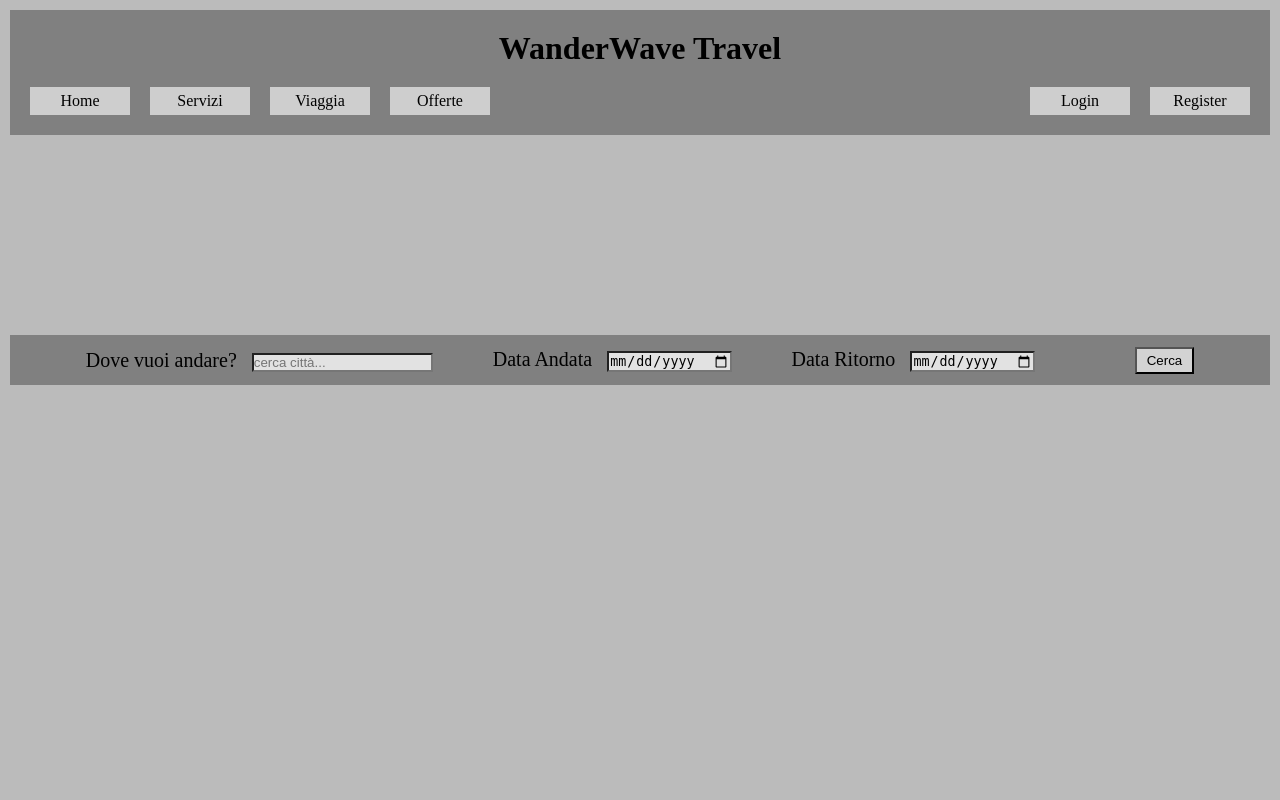
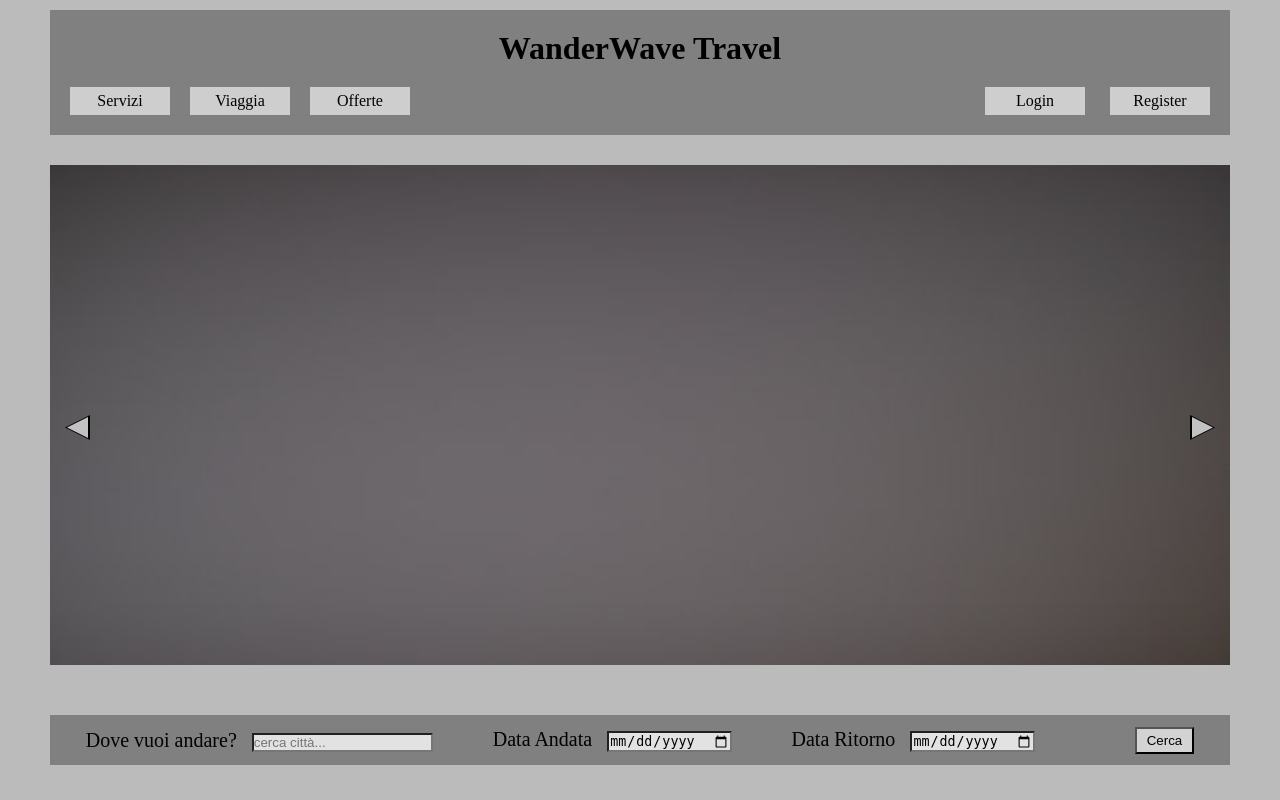
Before and after one commit to Jiu95-nq/wanderwave_travel, a PHP site: page /home.php in a window 1280 px wide. Run offline with PHP 8.4, Linux system fonts and the light colour scheme.

Commit message:
Feat [html]: Add home page slideshow Feat [html]: Add home page multiple drop box

```diff
--- a/public/interfaces/home/css_home/navbar.css
+++ b/public/interfaces/home/css_home/navbar.css
@@ -36,53 +36,59 @@
 #links_box_1{
     display: flex;
     margin-right: auto;
-    gap: 20px
+    gap: 20px;
+    cursor: default;
 }
 
 #links_box_2{
     display: flex;
     margin-left: auto;
     gap: 20px;
+    cursor: pointer;
 }
 
 
 
-#links_box a{
+.navbar_links{
     display: block;
     padding: 5px;
     text-decoration: none;
     color: black;
-}
-
-#links_box a:hover{
-    color: rgb(175, 16, 16);
-}
-
-.links_div{
     background-color: rgb(206, 206, 206);
     width: 100px;
     text-align: center;
 }
 
-.links_div:hover {
+.navbar_links:hover{
+    color: rgb(175, 16, 16);
     background-color: rgb(170, 170, 170);
 }
+
 
 
 /*===================================
     DROPDOWN
 ===================================*/
 
+#travel_drop_box a:hover,
+#offers_drop_box a:hover{
+    color: rgb(175, 16, 16);
+    background-color: rgb(170, 170, 170);
+}
+
 #travel_drop_box{
+    position: absolute;
+    z-index: 999;
     display: none;
     align-items: center;
     flex-direction: column;
+
     width: 250px;
     gap: 20px;
     background-color: gray;
     padding: 20px 40px;
     margin-top: 10px;
-    position: absolute;
+
 }
 
 #travel_drop_box a{
--- a/public/interfaces/home/css_home/operations.css
+++ b/public/interfaces/home/css_home/operation.css
@@ -6,11 +6,10 @@
 
     height: 50px;
     background-color: gray;
-    margin-top: 200px;
+    margin-top: 50px;
     gap: 60px;
     font-size: 20px;
 }
-
 
 #operations div input{
     margin-left: 10px;
--- /dev/null
+++ b/public/interfaces/home/css_home/slideshow.css
@@ -0,0 +1,61 @@
+
+/*===========================
+    SLIDESHOW BOX
+===========================*/
+
+#slideshow_box{
+    position: relative;
+    z-index: 1;
+    margin-top: 30px;
+    height: 500px;
+}
+
+.slideshow_images{
+    height: 100%;
+    width: 100%;
+}
+
+
+
+/*===========================
+    BUTTONS
+===========================*/
+
+#slideshow_next, #slideshow_next div{
+    clip-path: polygon(0% 0%, 100% 50%, 0% 100%);
+}
+
+#slideshow_prev, #slideshow_prev div{
+    clip-path: polygon(0% 50%, 100% 0%, 100% 100%);
+}
+
+#slideshow_next div:hover, #slideshow_prev div:hover{
+    background-color: rgb(156, 156, 156);
+}
+
+#slideshow_next, #slideshow_prev{
+    display: flex;
+    justify-content: center;
+    align-items: center;
+    position: absolute;
+    right: 15px;
+    top: 50%;
+    height: 25px;
+    width: 25px;
+    background-color: rgb(0, 0, 0);
+    cursor: pointer;
+}
+
+#slideshow_next div, #slideshow_prev div{
+    background-color: rgb(194, 194, 194);
+    height: 21px;
+    width: 21px;
+}
+
+#slideshow_next{
+    right: 15px;
+}
+
+#slideshow_prev{
+    left: 15px;
+}
--- a/public/interfaces/home/home.php
+++ b/public/interfaces/home/home.php
@@ -4,10 +4,14 @@
     <title> Viva la Cina</title>
     <link rel="stylesheet" href="style_home.css">
     <link rel="stylesheet" href="css_home/navbar.css">
-    <link rel="stylesheet" href="css_home/operations.css">
+    <link rel="stylesheet" href="css_home/operation.css">
+    <link rel="stylesheet" href="css_home/slideshow.css">
+
     <link rel="stylesheet" href="../../core/utility/style_utils.css">
 
     <script src="js_home/navbar.js" defer></script>
+    <script src="js_home/slideshow.js" defer></script>
+
 </head>
 <body>
 
@@ -19,24 +23,46 @@
         <div id="links_box">
 
             <div id="links_box_1">
-                <div class="links_div general_borders"><a href="#">Home</a></div>
-                <div class="links_div general_borders"><a href="../services/services.php">Servizi</a></div>
-                <div class="links_div general_borders"><a id="navbar_traver" href="../travel/travel.php">Viaggia</a></div>
-                <div class="links_div general_borders"><a href="../offers/offers.php">Offerte</a></div>
+                <div id="navbar_services" class="navbar_links general_borders">Servizi</div>
+                <div id="navbar_traver" class="navbar_links general_borders">Viaggia</div>
+                <div id="navbar_offers" class="navbar_links general_borders">Offerte</div>
             </div>
 
             <div id="links_box_2">
-                <div class="links_div general_borders"><a href="../login/login.php">Login</a></div>
-                <div class="links_div general_borders"><a href="../Register/Register.php">Register</a></div>
+                <a class="navbar_links general_borders" href="../login/login.php">Login</a></div>
+                <a class="navbar_links general_borders" href="../Register/Register.php">Register</a></div>
             </div>
+
         </div>
     </div>
 
-    <div id="travel_drop_box" class="general_borders">
-        <a href="#" class="general_borders">Continente</a>
-        <a href="#" class="general_borders">Nazione</a>
-        <a href="#" class="general_borders">Regione</a>
+
+
+    <div id="travel_drop_box" class="drop_box general_borders">
+        <a href="#" class="drop_box_links general_borders">Per Continente</a>
+        <a href="#" class="drop_box_links general_borders">Per Nazione</a>
+        <a href="#" class="drop_box_links general_borders">Per Regione</a>
     </div>
+
+    <div id="offers_drop_box" class="drop_box general_borders">
+        <a href="#" class="drop_box_links general_borders">Viaggia in gruppo</a>
+        <a href="#" class="drop_box_links general_borders">Offerte speciali</a>
+    </div>
+
+
+
+
+
+    <div id="slideshow_box" class="general_borders">
+        <img class="slideshow_images" src="home_images/gray1.jpg" alt="gray1">
+        <img class="slideshow_images" src="home_images/gray2.jpg" alt="gray2">
+        <img class="slideshow_images" src="home_images/gray3.jpg" alt="gray3">
+        <div id="slideshow_next"><div onclick="show_next_slide()"></div></div>
+        <div id="slideshow_prev"><div onclick="show_prev_slide()"></div></div>
+    </div>
+
+
+
 
 
     <form id="operations" class="general_borders" method="POST">
--- a/public/interfaces/home/js_home/navbar.js
+++ b/public/interfaces/home/js_home/navbar.js
@@ -1,33 +1,99 @@
 
 const navbar_traver = document.getElementById("navbar_traver");
+const navbar_offers = document.getElementById("navbar_offers");
+
 const travel_drop_box = document.getElementById("travel_drop_box");
+const offers_drop_box = document.getElementById("offers_drop_box");
 
-let timer;
+let drop_box_timer;
+
+
+function unshow_drop_boxes(){
+    clearTimeout(drop_box_timer);
+    document.getElementById("travel_drop_box").style.display = "none";
+    document.getElementById("offers_drop_box").style.display = "none";
+};
 
 
 
+/* ============================
+    DROP BOX ACTIVATION
+============================ */
+
 navbar_traver.addEventListener("mouseenter", function(event){
-    clearTimeout(timer)
-    timer = setTimeout(()=>{
-        travel_drop_box.style.display = "flex";
-    }, 200);
+
+    unshow_drop_boxes();
+    travel_drop_box.style.display = "flex";
+
+    const button_rect = navbar_traver.getBoundingClientRect();
+    const drop_rect = travel_drop_box.getBoundingClientRect();
+
+    const half_diff = (drop_rect.width - button_rect.width) / 2;
+
+    travel_drop_box.style.left = button_rect.left - half_diff + "px";
 });
 
+navbar_offers.addEventListener("mouseenter", function(event){
+    unshow_drop_boxes();
+    offers_drop_box.style.display = "flex";
+
+    const button_rect = navbar_offers.getBoundingClientRect();
+    const drop_rect = offers_drop_box.getBoundingClientRect();
+
+    const half_diff = (drop_rect.width - button_rect.width) / 2;
+
+    offers_drop_box.style.left = button_rect.left - half_diff + "px";
+});
+
+
+
+
+
+/* ============================
+    DROP BOX DEACTIVATION
+============================ */
+
 navbar_traver.addEventListener("mouseleave", function(event){
-    timer = setTimeout(function(){
+    drop_box_timer = setTimeout(function(){
         travel_drop_box.style.display = "none";
+    }, 2000);
+});
+
+navbar_offers.addEventListener("mouseleave", function(event){
+    drop_box_timer = setTimeout(()=>{
+        offers_drop_box.style.display = "none";
     }, 2000);
 });
 
 
 
 
+/* ============================
+    DROP BOX FOCUS
+============================ */
+
 travel_drop_box.addEventListener("mouseenter", function(event){
-    clearTimeout(timer);
+    clearTimeout(drop_box_timer);
 });
 
+offers_drop_box.addEventListener("mouseenter", function(event){
+    clearTimeout(drop_box_timer);
+});
+
+
+
+/* ============================
+    DROP BOX FOCUS LEAVE
+============================ */
+
 travel_drop_box.addEventListener("mouseleave", function(event){
-    timer = setTimeout(function(){
+    drop_box_timer = setTimeout(function(){
         travel_drop_box.style.display = "none"
     }, 2000);
 });
+
+offers_drop_box.addEventListener("mouseleave", function(event){
+    drop_box_timer = setTimeout(()=>{
+        offers_drop_box.style.display = "none";
+    }, 2000);
+});
--- a/public/interfaces/home/style_home.css
+++ b/public/interfaces/home/style_home.css
@@ -7,5 +7,5 @@
 
 body{
     background-color: rgb(187, 187, 187);
-    padding: 10px
+    padding: 10px 50px;
 }
```
Also changed, not shown: other parts of public/interfaces/home/css_home/navbar.css (+25 -3 lines), public/interfaces/home/js_home/slideshow.js (added, +45 -0 lines), sql/001_23feb2026/001_create_structure.sql (+9 -4 lines), sql/001_23feb2026/002_add_constraints.sql (+5 -4 lines), public/interfaces/home/home_images/gray1.jpg (added), public/interfaces/home/home_images/gray2.jpg (added), public/interfaces/home/home_images/gray3.jpg (added).
